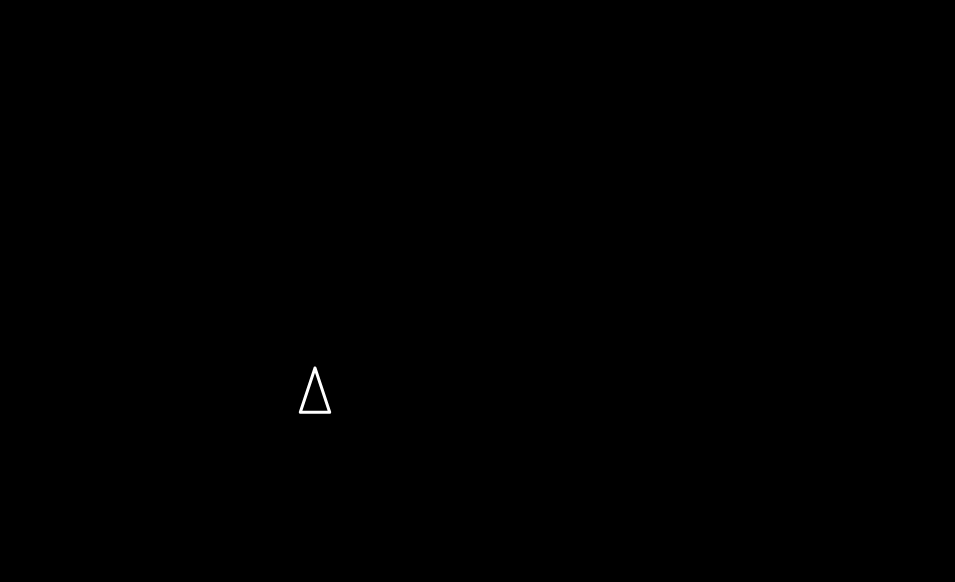
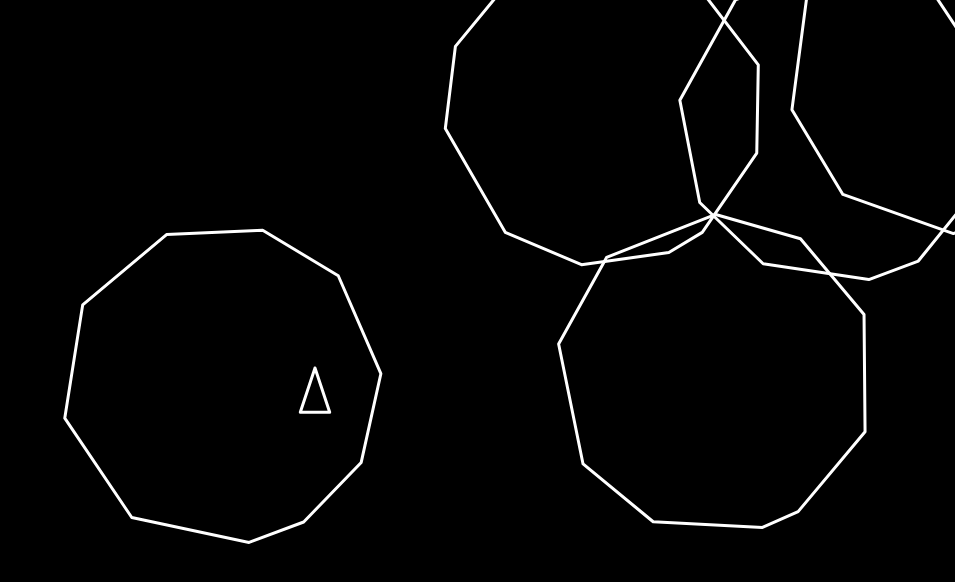
Before and after one commit to piotrl88/asteroids, a plain HTML site: page index.html in a window 1280 px wide. Shown: the whole page, without its empty margins (325-1280 px from the left). Drawn offline with Linux system fonts and the light colour scheme.

Commit message:
Added bullets shooting/added rock random drawing

```diff
--- a/index.html
+++ b/index.html
@@ -19,5 +19,7 @@
         <script src="js/vendor/polyfill.js"></script>
         <script src="js/game.js"></script>
         <script src="js/ship.js"></script>
+        <script src="js/bullet.js"></script>
+        <script src="js/rock.js"></script>
     </body>
 </html>
--- /dev/null
+++ b/js/bullet.js
@@ -0,0 +1,54 @@
+Bullet.max = 5;
+Bullet.all = {};
+Bullet.speed = 0.022;
+Bullet.count = 0;
+Bullet.active_count = 0;
+Bullet.life = 35;
+
+function Bullet() {
+    if (Bullet.active_count < Bullet.max) {
+        Bullet.count++;
+        Bullet.active_count++;
+
+        this.id = Bullet.count.toString();
+        Bullet.all[this.id] = this;
+
+        this.life = 0;
+        this.angle = Game.ship.angle;
+        this.x = Game.ship.points[0].x;
+        this.y = Game.ship.points[0].y;
+
+        this.modX = Math.sin(Math.PI / 180 * this.angle) * Bullet.speed * CONST.d;
+        this.modY = -Math.cos(Math.PI / 180 * this.angle) * Bullet.speed * CONST.d;
+    }
+}
+
+Bullet.draw = function () {
+    for (var i in Bullet.all) {
+        if (Bullet.all[i].life < Bullet.life) {
+            Bullet.all[i].life++;
+            Bullet.all[i].x += Bullet.all[i].modX;
+            Bullet.all[i].y += Bullet.all[i].modY;
+
+            if (Bullet.all[i].x<0) {
+                Bullet.all[i].x += CONST.width;
+            } else if (Bullet.all[i].x > CONST.width) {
+                Bullet.all[i].x -= CONST.width;
+            }
+
+            if (Bullet.all[i].y<0) {
+                Bullet.all[i].y += CONST.height;
+            } else if (Bullet.all[i].y > CONST.height) {
+                Bullet.all[i].y -= CONST.height;
+            }
+
+            Game.ctx.beginPath();
+            Game.ctx.arc(Bullet.all[i].x, Bullet.all[i].y, 3, 0, Math.PI / 180 * 360);
+            Game.ctx.closePath();
+            Game.ctx.fill();
+        } else {
+            Bullet.active_count--;
+            delete Bullet.all[i];
+        }
+    }
+};
--- a/js/game.js
+++ b/js/game.js
@@ -1,21 +1,21 @@
-$(document).ready(function() {
-   Game.init();
+$(document).ready(function () {
+    Game.init();
 });
 
 var CONST = {
-    fps : 60,
+    fps: 60,
     width: 0,
     height: 0,
     d: 0,
-    lastTime : 0,
+    lastTime: 0,
     lastUpdate: -1,
-    rand : function (min, max) {
-        return Math.floor(Math.random()*(max-min+1))+min;
+    rand: function (min, max) {
+        return Math.floor(Math.random() * (max - min + 1)) + min;
     }
 };
 
 var Game = {
-    init : function() {
+    init: function () {
         Game.canvas = document.createElement('canvas');
         Game.ctx = Game.canvas.getContext('2d');
         Game.layout();
@@ -26,11 +26,14 @@ var Game = {
         window.addEventListener('keyup', Game.onKey, false);
 
         document.body.appendChild(Game.canvas);
+        for (var i = 0; i < 5; i++) {
+            new Rock(2);
+        }
 
         Game.ship = new Ship();
         Game.animationLoop();
     },
-    layout: function(e) {
+    layout: function (e) {
         CONST.width = window.innerWidth;
         CONST.height = window.innerHeight;
 
@@ -46,24 +49,28 @@ var Game = {
     },
     animationLoop: function (time) {
         requestAnimationFrame(Game.animationLoop);
-        if(time-CONST.lastTime>=1000/CONST.fps) {
+        if (time - CONST.lastTime >= 1000 / CONST.fps) {
             CONST.lastTime = time;
-            Game.ctx.clearRect(0,0,CONST.width, CONST.height);
+            Game.ctx.clearRect(0, 0, CONST.width, CONST.height);
             Game.ship.draw();
+            Bullet.draw();
+            Rock.draw();
         }
     },
     onKey: function (e) {
-        if(e.keyCode === 32 || e.keyCode === 37 || e.keyCode === 38 || e.keyCode === 39) {
+        if (e.keyCode === 32 || e.keyCode === 37 || e.keyCode === 38 || e.keyCode === 39) {
             e.preventDefault();
-            if(e.type === "keydown" && !Game['key_'+ e.keyCode]) {
-                Game['key_'+ e.keyCode] = true;
-                if(e.keyCode === 37) {
+            if (e.type === "keydown" && !Game['key_' + e.keyCode]) {
+                Game['key_' + e.keyCode] = true;
+                if (e.keyCode === 37) {
                     Game.key_39 = false;
                 } else if (e.keyCode === 39) {
                     Game.key_37 = false;
+                } else if (e.keyCode === 32) {
+                    new Bullet();
                 }
             } else if (e.type === "keyup") {
-                Game['key_'+ e.keyCode] = false;
+                Game['key_' + e.keyCode] = false;
             }
         }
     }
--- /dev/null
+++ b/js/rock.js
@@ -0,0 +1,83 @@
+Rock.count = 0;
+Rock.all = {};
+Rock.data = [
+    {
+        r: 0.025,
+        speed: 0.0005,
+        minAngle: 60,
+        maxAgnle: 90
+    },
+    {
+        r: 0.08,
+        speed: 0.00025,
+        minAngle: 50,
+        maxAgnle: 70
+    },
+    {
+        r: 0.2,
+        speed: 0.00006,
+        minAngle: 30,
+        maxAgnle: 45
+    }
+];
+
+function Rock(size, x, y) {
+    Rock.count++;
+    this.id = Rock.count.toString();
+    Rock.all[this.id] = this;
+
+    this.size = size !== undefined ? size : 2;
+    this.x = x !== undefined ? x : (CONST.rand(0, 1) ? CONST.rand(0, 30) : CONST.rand(70, 100) / 100) * CONST.width;
+    this.y = y !== undefined ? y : (CONST.rand(0, 1) ? CONST.rand(0, 30) / 100 : CONST.rand(70, 100) / 100) * CONST.width;
+
+    this.modX = Rock.data[this.size].speed * CONST.rand(1, 10) * (CONST.rand(0, 1) ? 1 : -1);
+    this.modY = Rock.data[this.size].speed * CONST.rand(1, 10) * (CONST.rand(0, 1) ? 1 : -1);
+
+    this.points = [];
+
+    this.r = Rock.data[this.size].r;
+
+
+    var angle = 0;
+    while (angle < 360) {
+        angle += CONST.rand(Rock.data[this.size].minAngle, Rock.data[this.size].maxAgnle );
+        this.points.push({
+            x: Math.sin(Math.PI / 180 * angle) * this.r,
+            y: Math.cos(Math.PI / 180 * angle) * this.r
+        });
+    }
+}
+
+
+Rock.prototype.draw = function () {
+
+    this.x += this.modX * CONST.d;
+    this.y += this.modY * CONST.d;
+
+    if (this.x + this.r * CONST.d < 0) {
+        this.x += CONST.width + (this.r*2*CONST.d);
+    } else if (this.x - this.r * CONST.d > CONST.width) {
+        this.x -= CONST.width + (this.r*2*CONST.d);
+    }
+
+    if (this.y + this.r * CONST.d < 0) {
+        this.y += CONST.height + (this.r*2*CONST.d);
+    } else if (this.y - this.r * CONST.d > CONST.height) {
+        this.y -= CONST.height + (this.r*2*CONST.d);
+    }
+
+    Game.ctx.beginPath();
+    for (var i = 0; i < this.points.length; i++) {
+        Game.ctx[i === 0 ? 'moveTo' : 'lineTo'](this.points[i].x * CONST.d + this.x, this.points[i].y * CONST.d + this.y);
+    }
+    Game.ctx.closePath();
+    Game.ctx.stroke();
+};
+
+Rock.draw = function () {
+    Rock.num = 0;
+    for (var i in Rock.all) {
+        Rock.num++;
+        Rock.all[i].draw();
+    }
+};
```
Also changed, not shown: js/ship.js (line endings or trailing spaces).
